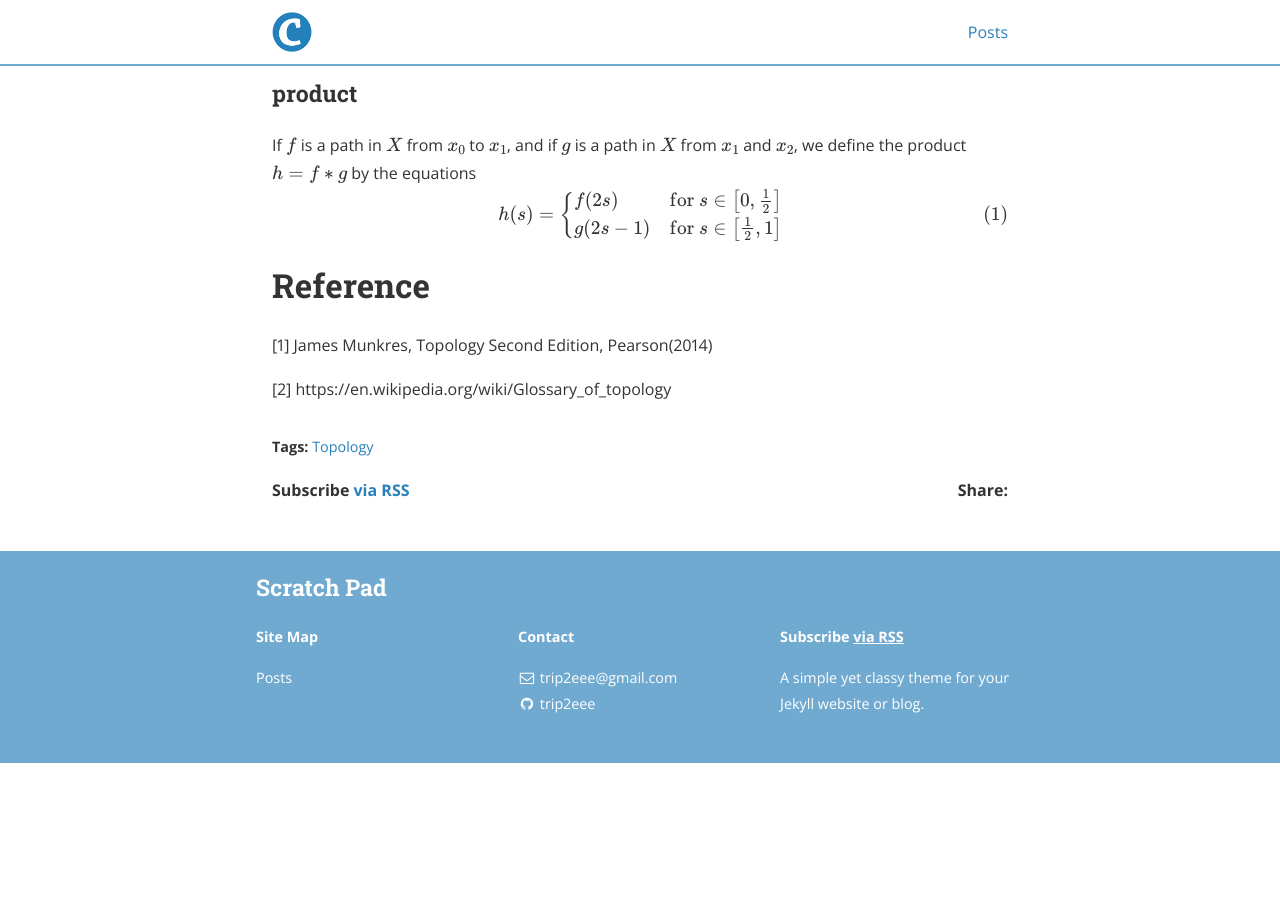
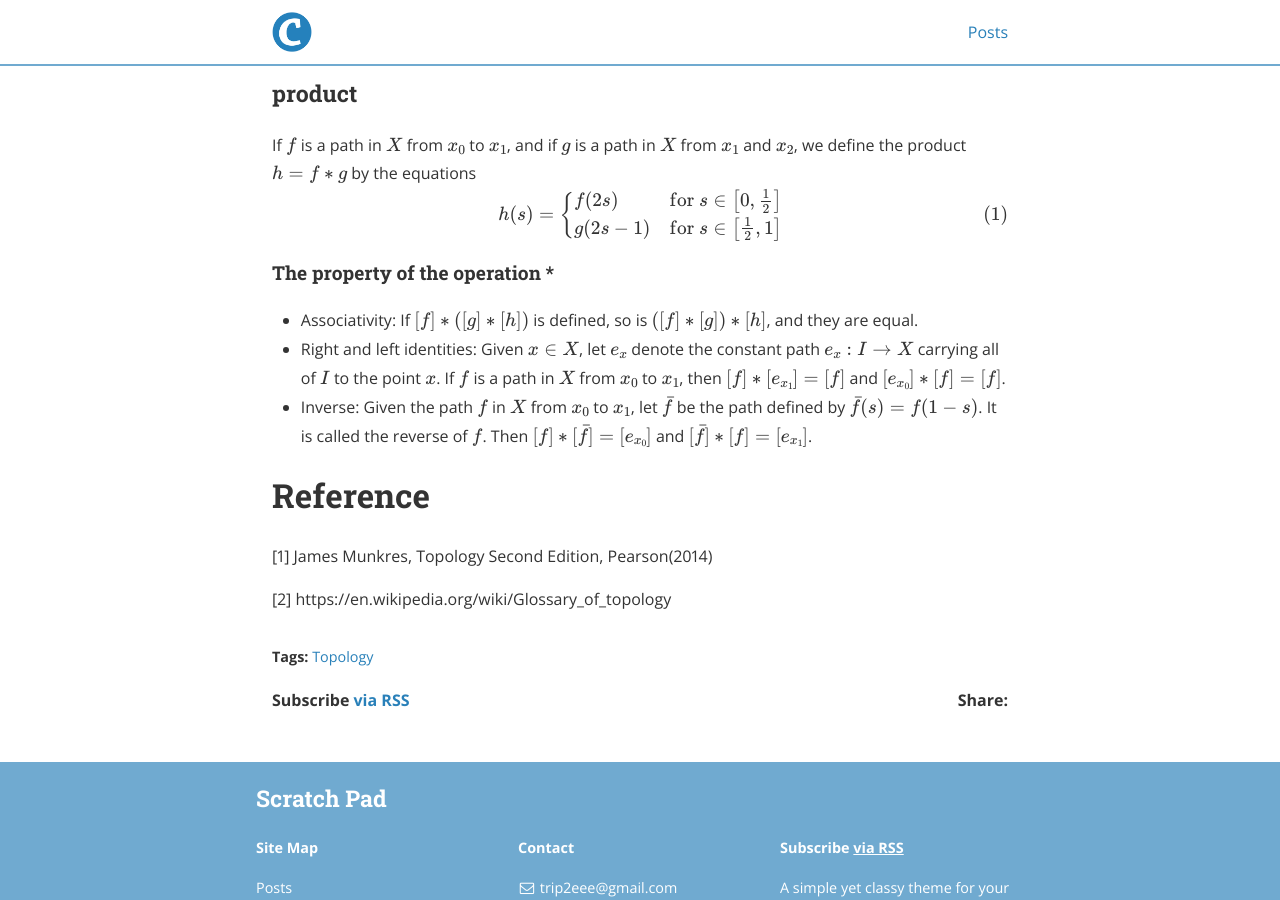
Before and after one commit to trip2eee/trip2eee.github.io, a Jekyll site: the page built from _posts/2022-10-21-Glossary-of-topology.md, in a window 1280 px wide and 900 px high, scrolled down 3263 px. Built offline with Jekyll 4.4.1, drawn with Linux system fonts in a browser that asks for light colours; nearby versions of some CDN libraries; formulas are drawn with MathJax 3; before the commit the page ends 4026 px from its top, so only the background shows below that.

Commit message:
glossary of topology

```diff
--- a/_posts/2022-10-21-Glossary-of-topology.md
+++ b/_posts/2022-10-21-Glossary-of-topology.md
@@ -107,6 +107,11 @@ h(s) =
 \end{align}
 $$
 
+#### The property of the operation *
+- Associativity: If $[f]\*([g]\*[h])$ is defined, so is $([f]\*[g])\*[h]$, and they are equal.
+- Right and left identities: Given $x \in X$, let $e_x$ denote the constant path $e_x:I \rightarrow X$ carrying all of $I$ to the point $x$. If $f$ is a path in $X$ from $x_0$ to $x_1$, then $[f]\*[e_{x_1}]=[f]$ and $[e_{x_0}]\*[f]=[f]$.
+- Inverse: Given the path $f$ in $X$ from $x_0$ to $x_1$, let $\bar{f}$ be the path defined by $\bar{f}(s)=f(1-s)$. It is called the reverse of $f$. Then $[f]\*[\bar{f}]=[e_{x_0}]$ and $[\bar{f}]\*[f]=[e_{x_1}]$.
+
 # Reference
 [1] James Munkres, Topology Second Edition, Pearson(2014)
 
```
